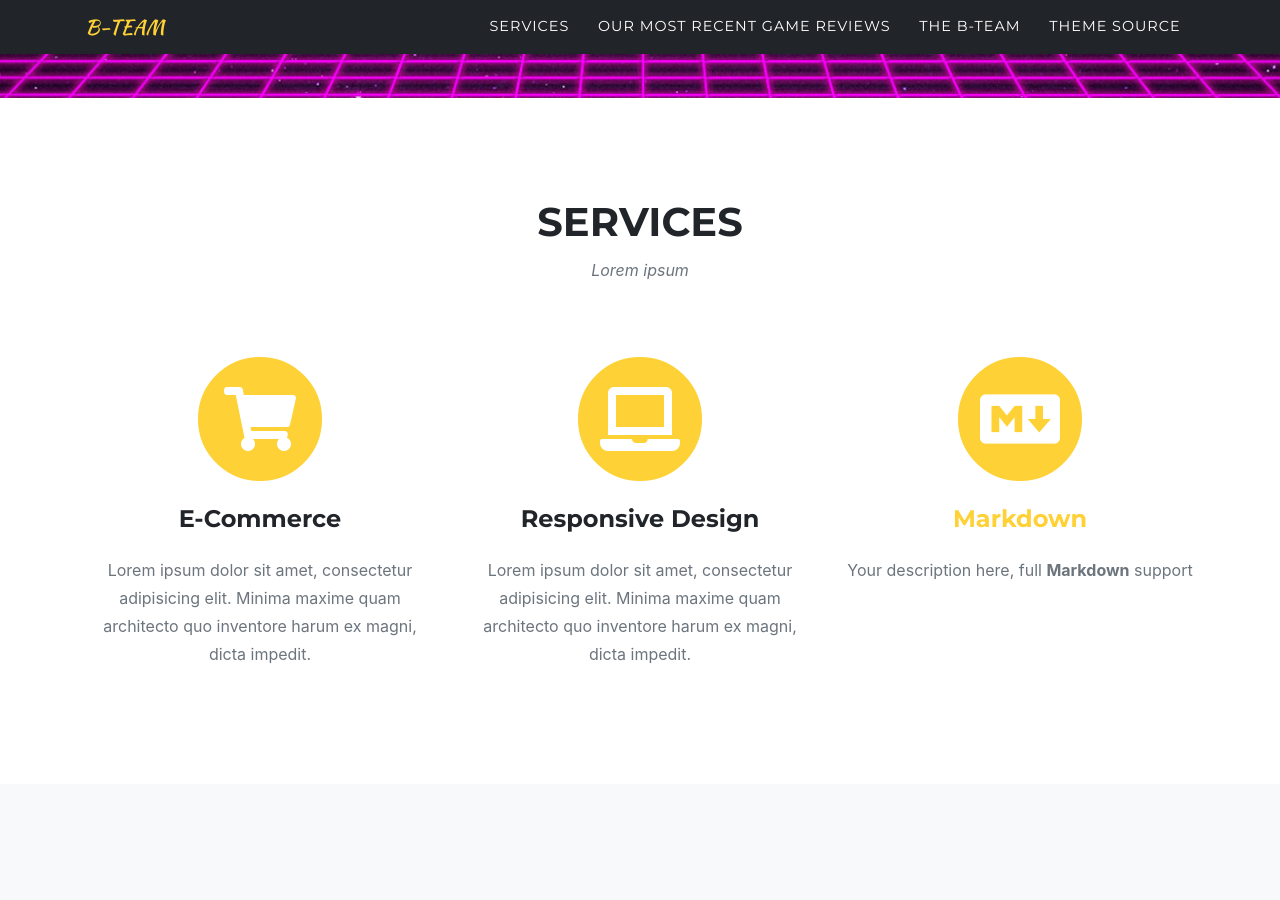
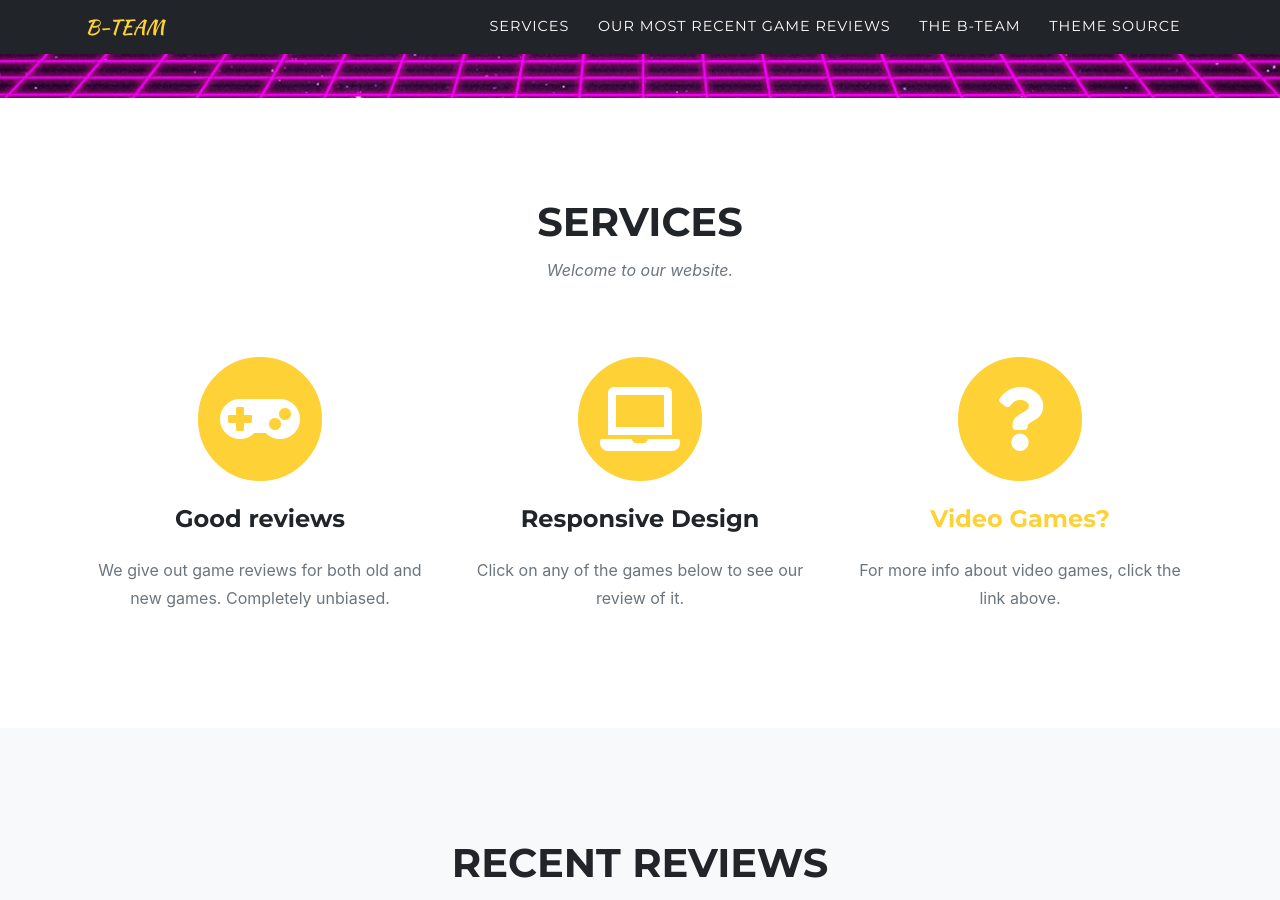
Before and after one commit to Dahyunismm/Unix-Final-Project, a Jekyll site: the page built from agencyWebsite/index.md, in a window 1280 px wide and 900 px high, scrolled down 1010 px. Built offline with Jekyll 4.4.1, drawn with Linux system fonts in a browser that asks for light colours; some web fonts are replaced.

Commit message:
added a picture for the team and changed the text in the services part

```diff
--- a/agencyWebsite/_data/sitetext.yml
+++ b/agencyWebsite/_data/sitetext.yml
@@ -6,18 +6,18 @@
 
 services:
     title: "Services"
-    text: "Lorem ipsum"
+    text: "Welcome to our website."
     section: services
     list:
-      - title: "E-Commerce"
-        desc: "Lorem ipsum dolor sit amet, consectetur adipisicing elit. Minima maxime quam architecto quo inventore harum ex magni, dicta impedit."
-        icon: fas fa-shopping-cart #find more at https://fontawesome.com/icons
+      - title: "Good reviews"
+        desc: "We give out game reviews for both old and new games. Completely unbiased."
+        icon: fas fa-gamepad #find more at https://fontawesome.com/icons
       - title: "Responsive Design"
-        desc: "Lorem ipsum dolor sit amet, consectetur adipisicing elit. Minima maxime quam architecto quo inventore harum ex magni, dicta impedit."
+        desc: "Click on any of the games below to see our review of it."
         icon: fas fa-laptop
-      - title: "[Markdown](https://en.wikipedia.org/wiki/Markdown)"
-        desc: "Your description here, full **Markdown** support"
-        icon: fab fa-markdown
+      - title: "[Video Games?](https://en.wikipedia.org/wiki/Video_Game)"
+        desc: "For more info about video games, click the link above."
+        icon: fas fa-question
 
 portfolio:
     title: "Recent Reviews"
@@ -58,7 +58,7 @@
     people:
       - name: "Gabriel Rivas"
         role: "Did some stuff"
-        image: assets/img/team/500x500.jpg
+        image: assets/img/team/gr.png
 
 
       - name: "Herbert Domingo"
```
Also changed, not shown: agencyWebsite/assets/img/team/gr.png (added).
